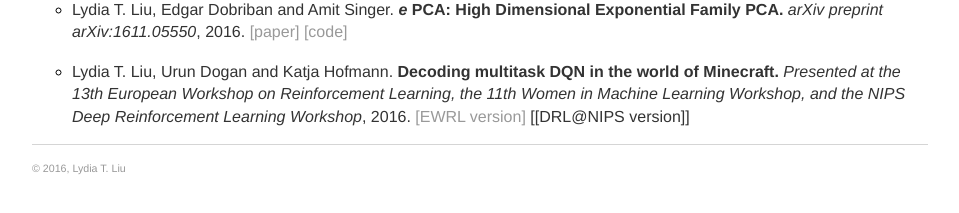
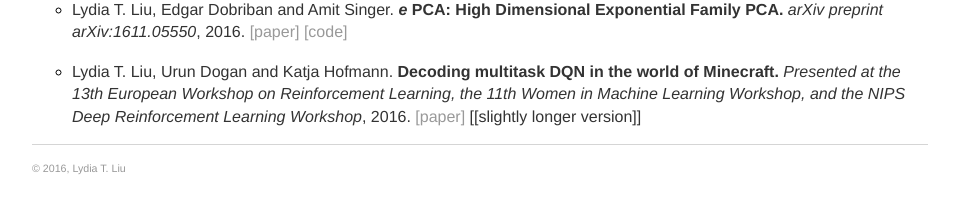
Before and after one commit to serenalwang/serenalwang.github.io, a Jekyll site: the page built from projects.md, in a window 1280 px wide. Shown: the part 162-375 px from the top of the page, without its empty margins (160-1119 px from the left). Built offline with Jekyll 4.4.1, drawn with Linux system fonts in a browser that asks for light colours.

Commit message:
Update projects.md

```diff
--- a/projects.md
+++ b/projects.md
@@ -7,4 +7,4 @@
 
 * Lydia T. Liu, Edgar Dobriban and Amit Singer. ***e*** **PCA: High Dimensional Exponential Family PCA.** *arXiv preprint arXiv:1611.05550*, 2016. [[paper]](http://arxiv.org/abs/1611.05550) [[code]](http://github.com/lydiatliu/epca/)
 
-* Lydia T. Liu, Urun Dogan and Katja Hofmann. **Decoding multitask DQN in the world of Minecraft.** *Presented at the 13th European Workshop on Reinforcement Learning, the 11th Women in Machine Learning Workshop, and the NIPS Deep Reinforcement Learning Workshop*, 2016. [[EWRL version]](http://ewrl.files.wordpress.com/2016/11/ewrl13-2016-submission-29.pdf) [[DRL@NIPS version]]
+* Lydia T. Liu, Urun Dogan and Katja Hofmann. **Decoding multitask DQN in the world of Minecraft.** *Presented at the 13th European Workshop on Reinforcement Learning, the 11th Women in Machine Learning Workshop, and the NIPS Deep Reinforcement Learning Workshop*, 2016. [[paper]](http://ewrl.files.wordpress.com/2016/11/ewrl13-2016-submission-29.pdf) [[slightly longer version]]
```
